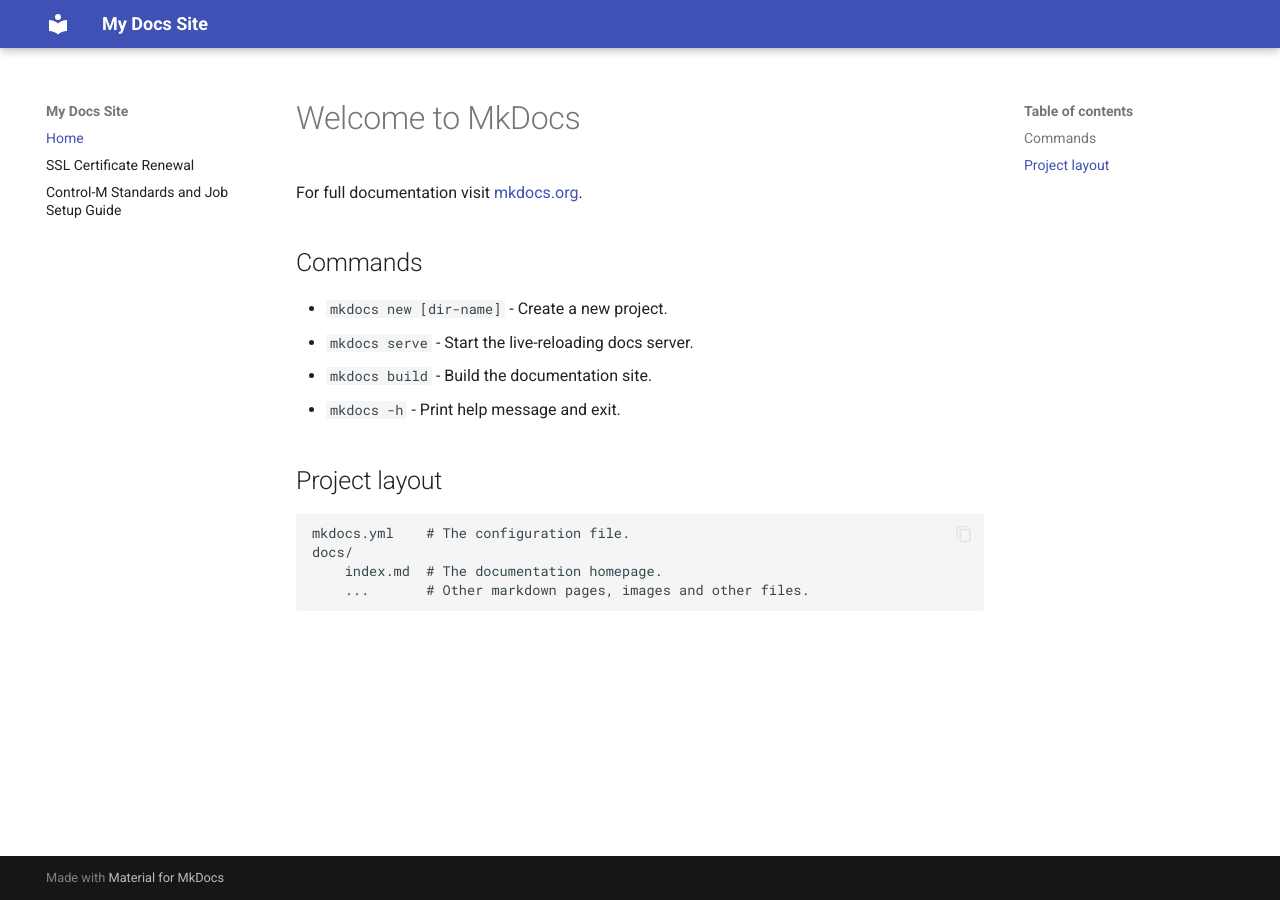
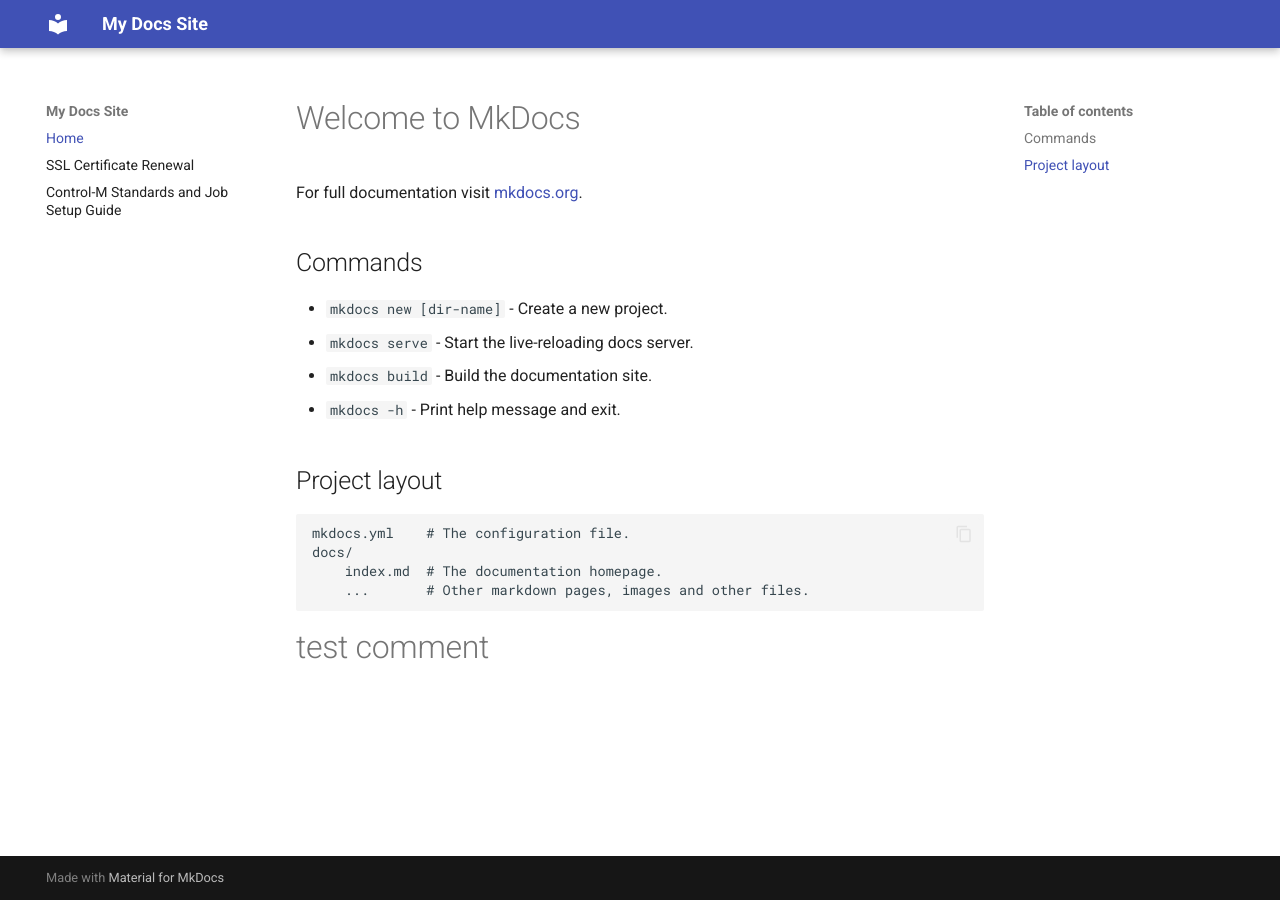
Before and after one commit to drnimrod/mydocs, an MkDocs documentation site: the page built from docs/index.md, in a window 1280 px wide. Built offline with MkDocs 1.6.1 and Material for MkDocs 9.7.7, drawn with Linux system fonts in a browser that asks for light colours.

```diff
--- a/docs/index.md
+++ b/docs/index.md
@@ -15,3 +15,5 @@ For full documentation visit [mkdocs.org](https://www.mkdocs.org).
     docs/
         index.md  # The documentation homepage.
         ...       # Other markdown pages, images and other files.
+
+# test comment
```
Also changed, not shown: New Text Document.txt (deleted).
